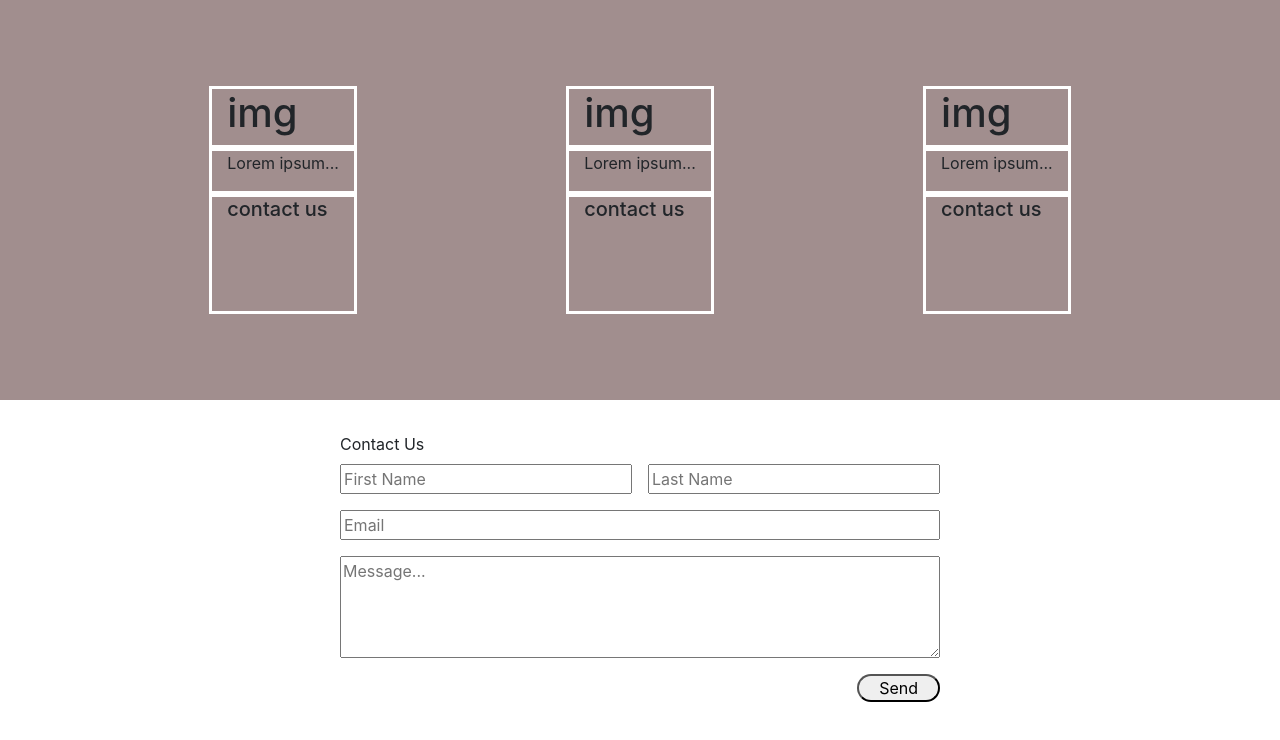
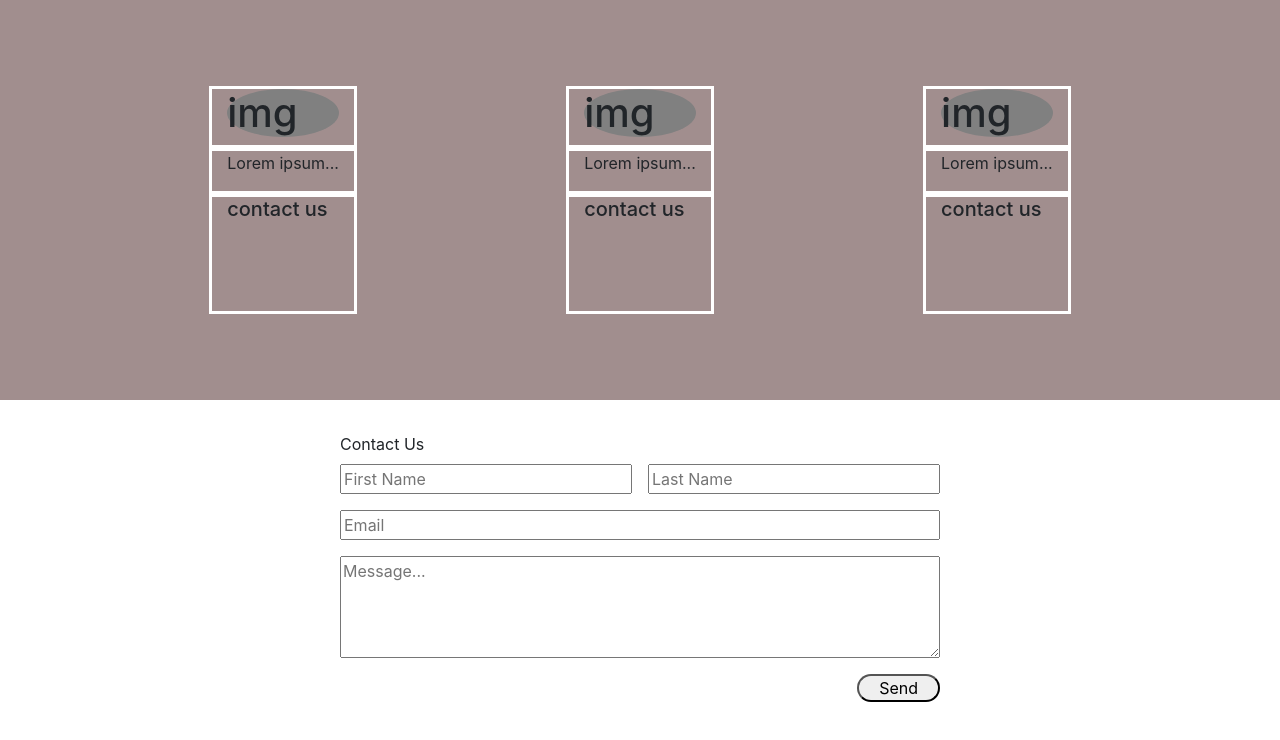
Before and after one commit to Banyan-Labs/ramp, a React (Create React App) app: page / in a window 1280 px wide. Shown: the top 740 px of the page. Built offline with nearby package versions, Linux system fonts and the light colour scheme.

Commit message:
update featured card

```diff
--- a/src/components/FeaturedCard.js
+++ b/src/components/FeaturedCard.js
@@ -5,7 +5,7 @@ const FeaturedCard = () => {
         <div class="card-wrapper">
         <div>
           <header class="container">
-          <h1>img</h1>
+          <h1 className='img'>img</h1>
         </header>
 
         <div class="container">
@@ -20,7 +20,7 @@ const FeaturedCard = () => {
 
         <div>
           <header class="container">
-          <h1>img</h1>
+          <h1 className='img'>img</h1>
         </header>
 
         <div class="container">
@@ -34,7 +34,7 @@ const FeaturedCard = () => {
 
       <div>
          <header class="container">
-          <h1>img</h1>
+          <h1 className='img'>img</h1>
         </header>
 
         <div class="container">
--- a/src/index.css
+++ b/src/index.css
@@ -14,3 +14,8 @@ border: 0.2rem solid white;
 .foot-container{
     height: 15vh;
 }
+
+.img {
+    border-radius: 50%;
+    background-color: gray;
+}
```
